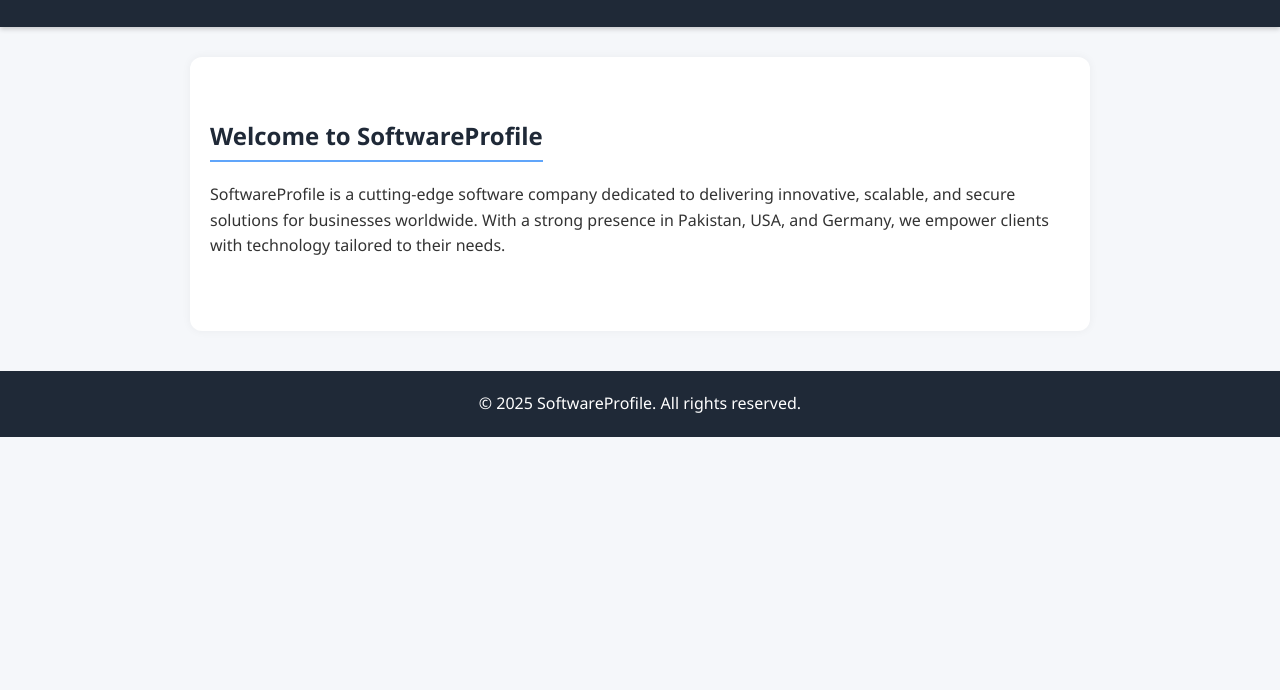
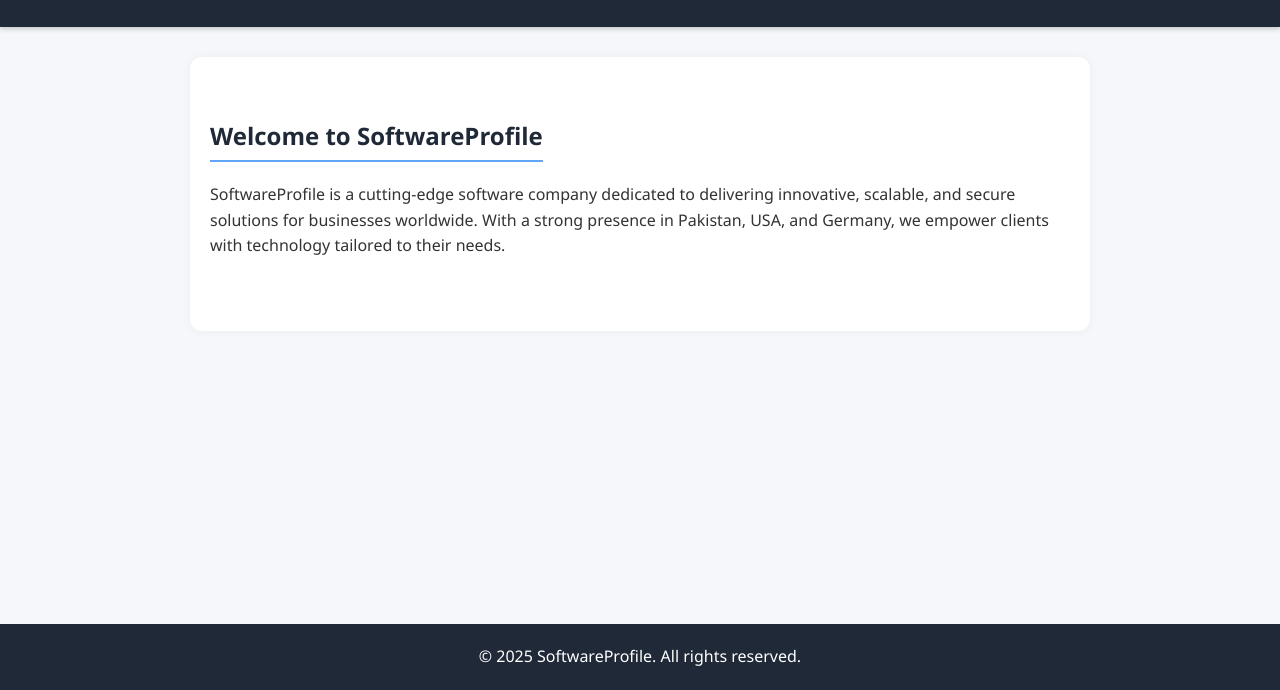
Before and after one commit to mkparacha/SoftwareProfile, a plain HTML site: page index.html in a window 1280 px wide. Shown: the part 110-800 px from the top of the page. Drawn offline with Linux system fonts and the light colour scheme.

Commit message:
Add files via upload

```diff
--- a/index.html
+++ b/index.html
@@ -6,21 +6,24 @@
   <title>SoftwareProfile - Innovative Software Solutions</title>
   <style>
     * { margin: 0; padding: 0; box-sizing: border-box; font-family: 'Segoe UI', sans-serif; }
-    body { background: #f5f7fa; color: #333; line-height: 1.6; }
+    html, body { height: 100%; }
+    body {
+      background: #f5f7fa;
+      color: #333;
+      line-height: 1.6;
+      display: flex;
+      flex-direction: column;
+    }
     header { background: #1f2937; color: white; padding: 20px 0; text-align: center; box-shadow: 0 2px 5px rgba(0,0,0,0.2); }
     nav ul { list-style: none; display: flex; justify-content: center; flex-wrap: wrap; padding: 10px 0; }
     nav ul li { margin: 0 15px; }
     nav ul li a { color: white; text-decoration: none; font-weight: bold; transition: color 0.3s; }
     nav ul li a:hover { color: #60a5fa; }
+    main { flex: 1; display: flex; justify-content: center; align-items: flex-start; }
     section { padding: 60px 20px; max-width: 900px; margin: auto; background: white; margin-top: 30px; border-radius: 12px; box-shadow: 0 0 10px rgba(0,0,0,0.05); }
     section h2 { margin-bottom: 20px; color: #1f2937; border-bottom: 2px solid #60a5fa; display: inline-block; padding-bottom: 5px; }
-    section ul { list-style: disc inside; }
     section p, section li { margin-bottom: 12px; }
-    form { display: flex; flex-direction: column; }
-    input, textarea { padding: 10px; margin-bottom: 10px; border: 1px solid #ccc; border-radius: 6px; }
-    button { padding: 12px; background: #1f2937; color: white; border: none; border-radius: 6px; cursor: pointer; transition: background 0.3s ease; }
-    button:hover { background: #374151; }
-    footer { text-align: center; padding: 20px; background: #1f2937; color: white; margin-top: 40px; }
+    footer { text-align: center; padding: 20px; background: #1f2937; color: white; }
   </style>
 </head>
 <body>
@@ -39,10 +42,12 @@
     </nav>
   </header>
 
+  <main>
     <section>
       <h2>Welcome to SoftwareProfile</h2>
       <p>SoftwareProfile is a cutting-edge software company dedicated to delivering innovative, scalable, and secure solutions for businesses worldwide. With a strong presence in Pakistan, USA, and Germany, we empower clients with technology tailored to their needs.</p>
     </section>
+  </main>
 
   <footer>
     <p>&copy; 2025 SoftwareProfile. All rights reserved.</p>
```
